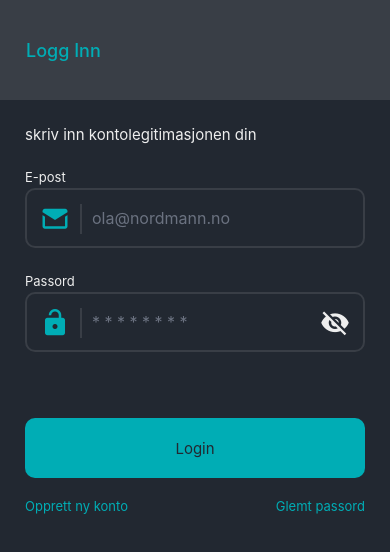
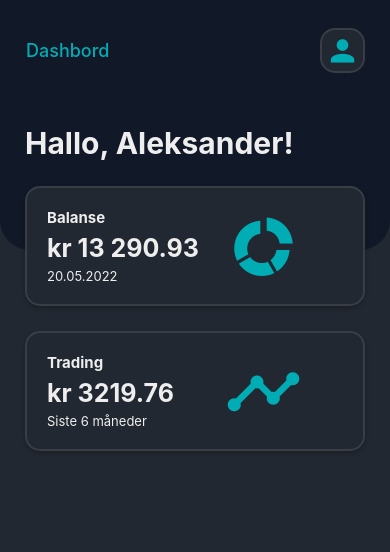
Before and after one commit to Nettking-Solutions-AS/rorobot, a React Native app in the folder RobinRobot/: screen / in a window 390 px wide. Shown: the top 552 px of the page. Built offline with nearby package versions, Linux system fonts and the light colour scheme.

Commit message:
Logg ut
Logg ut design, dashbord og react navigasjon

```diff
--- /dev/null
+++ b/RobinRobot/components/Buttons/Avatar.js
@@ -0,0 +1,74 @@
+/* eslint-disable react/prop-types */
+import React, { useState } from 'react'
+import { MaterialCommunityIcons } from '@expo/vector-icons'
+
+import ProfileModal from '../Modals/ProfileModal'
+
+// styled components
+import styled from 'styled-components/native'
+import { colors } from '../colors'
+const { primary, secondary, accent } = colors
+
+const StyledView = styled.TouchableOpacity`
+    background-color: ${primary};
+    flex-direction: column;
+    height: 45px;
+    width: 45px;
+    border-radius: 15px;
+    justify-content: center;
+    align-items: center;
+    border-width: 2px;
+    border-color: ${secondary};
+`
+
+const Avatar = (props) => {
+  // modal
+  const [modalVisible, setModalVisible] = useState(false)
+  const [headerText, setHeaderText] = useState('')
+  const [loggingOut, setLoggingOut] = useState(false)
+
+  const onLogout = async () => {
+    setLoggingOut(true)
+
+    // clear user credentials
+
+    setLoggingOut(false)
+    setModalVisible(false)
+
+    // move to Login
+  }
+
+  const showProfileModal = (user) => {
+    setHeaderText(user)
+    setModalVisible(true)
+  }
+
+  const hideModal = () => {
+    setModalVisible(false)
+  }
+
+  const onAvatarPress = () => {
+    showProfileModal('Aleksander')
+  }
+
+  return (
+      <>
+        <StyledView onPress={onAvatarPress} style={props.imgContainerStyle}>
+            <MaterialCommunityIcons
+                name='account'
+                size={35}
+                color={accent}
+            />
+        </StyledView>
+        <ProfileModal
+            modalVisible={modalVisible}
+            headerText={headerText}
+            buttonHandler={onLogout}
+            loggingOut={loggingOut}
+            hideModal={hideModal}
+        />
+      </>
+  )
+}
+
+export default Avatar
--- a/RobinRobot/components/Modals/MessageModal.js
+++ b/RobinRobot/components/Modals/MessageModal.js
@@ -11,7 +11,7 @@
 import RegularButton from '../Buttons/RegularButton'
 const { primary, black, success, fail, tertiary } = colors
 
-const ModalPressableContainer = styled.Pressable`
+export const ModalPressableContainer = styled.Pressable`
     flex: 1;
     padding: 25px;
     background-color: rgba(0, 0, 0, 0.7);
@@ -19,7 +19,7 @@
     align-items: center;
 `
 
-const ModalView = styled.View`
+export const ModalView = styled.View`
     background-color: ${primary};
     border-radius: 20px;
     width: 100%;
--- /dev/null
+++ b/RobinRobot/components/Modals/ProfileModal.js
@@ -0,0 +1,51 @@
+/* eslint-disable react/prop-types */
+import React from 'react'
+import { Modal, ActivityIndicator } from 'react-native'
+import { MaterialCommunityIcons } from '@expo/vector-icons'
+
+// styled components
+import styled from 'styled-components/native'
+import { colors } from '../colors'
+import BigText from '../Texts/BigText'
+import RegularButton from '../Buttons/RegularButton'
+import { ModalView, ModalPressableContainer } from './MessageModal'
+const { primary, tertiary, accent, secondary } = colors
+
+const StyledView = styled.View`
+    background-color: ${primary};
+    flex-direction: column;
+    height: 65px;
+    width: 65px;
+    border-radius: 15px;
+    justify-content: center;
+    align-items: center;
+    border-width: 2px;
+    border-color: ${secondary};
+`
+
+const ProfileModal = ({ buttonHandler, headerText, modalVisible, loggingOut, hideModal }) => {
+  return <Modal animationType="slide" visible={modalVisible} transparent={true}>
+        <ModalPressableContainer onPress={hideModal}>
+            <ModalView>
+                <StyledView>
+                    <MaterialCommunityIcons
+                        name='account'
+                        size={55}
+                        color={accent}
+                    />
+                </StyledView>
+
+                <BigText style={{ fontSize: 25, color: tertiary, marginVertical: 20 }}>{headerText}</BigText>
+
+                {!loggingOut && <RegularButton onPress={buttonHandler}>Logg ut</RegularButton>}
+                {loggingOut && (
+                    <RegularButton disabled={true}>
+                        <ActivityIndicator size='small' color={primary} />
+                    </RegularButton>
+                )}
+            </ModalView>
+        </ModalPressableContainer>
+    </Modal>
+}
+
+export default ProfileModal
--- a/RobinRobot/navigators/RootStack.js
+++ b/RobinRobot/navigators/RootStack.js
@@ -15,8 +15,9 @@
 import ForgotPassword from '../screens/ForgotPassword'
 import ResetPassword from '../screens/ResetPassword'
 import Dashboard from '../screens/Dashboard'
+import Avatar from '../components/Buttons/Avatar'
 
-const { accent, secondary } = colors
+const { accent, secondary, darkGray } = colors
 
 const Stack = createStackNavigator()
 
@@ -41,37 +42,65 @@
                 paddingRight: 25
               }
             }}
-            initialRouteName='Login'
+            initialRouteName='Dashboard'
         >
             <Stack.Screen
                 name='Login'
                 component={Login}
-                options={{ headerTitle: 'Logg Inn', headerTitleAlign: 'left' }}
+                options={{
+                  headerTitle: 'Logg Inn',
+                  headerTitleAlign: 'left'
+                }}
             />
             <Stack.Screen
                 name='Signup'
                 component={Signup}
-                options={{ headerTitle: 'Registrer Deg', headerTitleAlign: 'left' }}
+                options={{
+                  headerTitle: 'Registrer Deg',
+                  headerTitleAlign: 'left'
+                }}
             />
             <Stack.Screen
                 name='EmailVerification'
                 component={EmailVerification}
-                options={{ headerTitle: 'Bekreft E-post', headerTitleAlign: 'left' }}
+                options={{
+                  headerTitle: 'Bekreft E-post',
+                  headerTitleAlign: 'left'
+                }}
             />
             <Stack.Screen
                 name='ForgotPassword'
                 component={ForgotPassword}
-                options={{ headerTitle: 'Glemt Passord', headerTitleAlign: 'left' }}
+                options={{
+                  headerTitle: 'Glemt Passord',
+                  headerTitleAlign: 'left'
+                }}
             />
             <Stack.Screen
                 name='ResetPassword'
                 component={ResetPassword}
-                options={{ headerTitle: 'Tilbakestill Passord', headerTitleAlign: 'left' }}
+                options={{
+                  headerTitle: 'Tilbakestill Passord',
+                  headerTitleAlign: 'left'
+                }}
             />
             <Stack.Screen
                 name='Dashboard'
                 component={Dashboard}
-                options={{ headerTitle: 'Dashbord', headerTitleAlign: 'left' }}
+                options={{
+                  headerTitle: 'Dashbord',
+                  headerTitleAlign: 'left',
+                  headerStyle: {
+                    height: 100,
+                    backgroundColor: darkGray,
+                    borderBottomWidth: 0,
+                    shadowColor: 'transparent',
+                    shadowOpacity: 0,
+                    elevation: 0
+                  },
+                  headerRight: () => <Avatar />
+
+                }}
             />
         </Stack.Navigator>
     </NavigationContainer>
```
